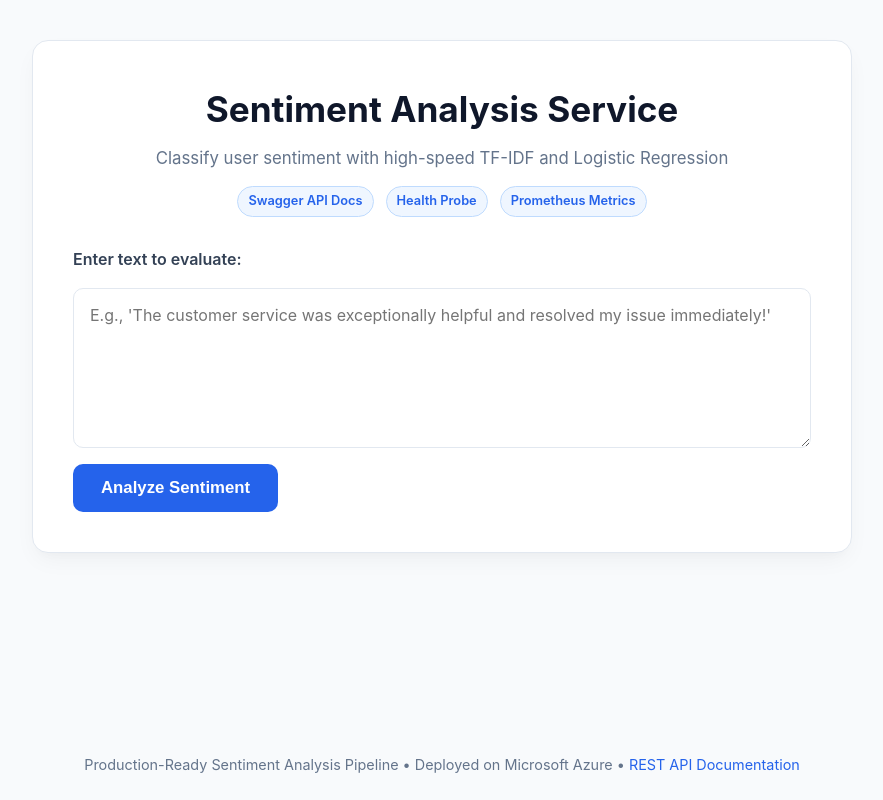
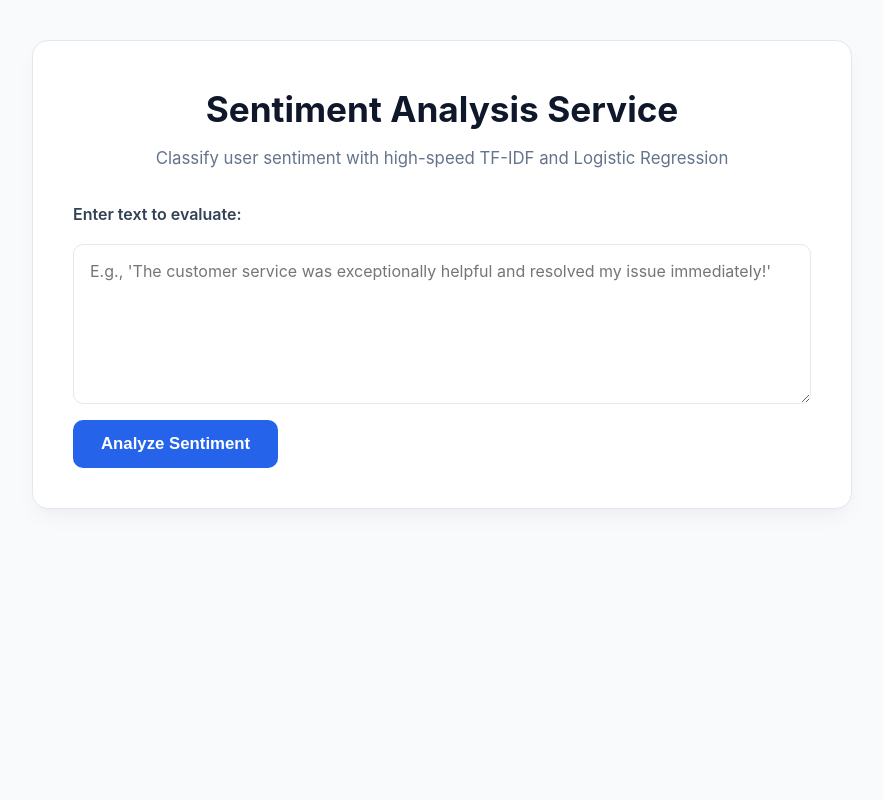
Before and after one commit to rohitkr8527/sentiment-analysis, a FastAPI app: page / in a window 1280 px wide. Shown: the whole page, without its empty margins (198-1081 px from the left). Run offline with FastAPI, Linux system fonts and the light colour scheme.

Commit message:
Remove footer and Swagger/Health/Prometheus badges from UI

```diff
--- a/fastapi_app/templates/index.html
+++ b/fastapi_app/templates/index.html
@@ -67,27 +67,6 @@
             font-size: 1.05rem;
         }
 
-        .badges {
-            display: flex;
-            justify-content: center;
-            gap: 12px;
-            margin-top: 14px;
-        }
-
-        .badge {
-            font-size: 0.8rem;
-            font-weight: 600;
-            padding: 4px 10px;
-            border-radius: 9999px;
-            background: #eff6ff;
-            color: var(--primary);
-            border: 1px solid #bfdbfe;
-            text-decoration: none;
-        }
-
-        .badge:hover {
-            background: #dbeafe;
-        }
 
         form {
             display: flex;
@@ -202,22 +181,6 @@
             background: rgba(255, 255, 255, 0.7);
         }
 
-        footer {
-            margin-top: auto;
-            text-align: center;
-            padding: 24px;
-            color: var(--text-muted);
-            font-size: 0.9rem;
-        }
-
-        footer a {
-            color: var(--primary);
-            text-decoration: none;
-        }
-
-        footer a:hover {
-            text-decoration: underline;
-        }
 
         @keyframes fadeIn {
             from { opacity: 0; transform: translateY(-8px); }
@@ -230,11 +193,6 @@
         <header>
             <h1>Sentiment Analysis Service</h1>
             <p>Classify user sentiment with high-speed TF-IDF and Logistic Regression</p>
-            <div class="badges">
-                <a href="/docs" class="badge">Swagger API Docs</a>
-                <a href="/health" class="badge">Health Probe</a>
-                <a href="/metrics" class="badge">Prometheus Metrics</a>
-            </div>
         </header>
 
         <main>
@@ -275,9 +233,5 @@
             {% endif %}
         </main>
     </div>
-
-    <footer>
-        Production-Ready Sentiment Analysis Pipeline &bull; Deployed on Microsoft Azure &bull; <a href="/docs">REST API Documentation</a>
-    </footer>
 </body>
 </html>
```
